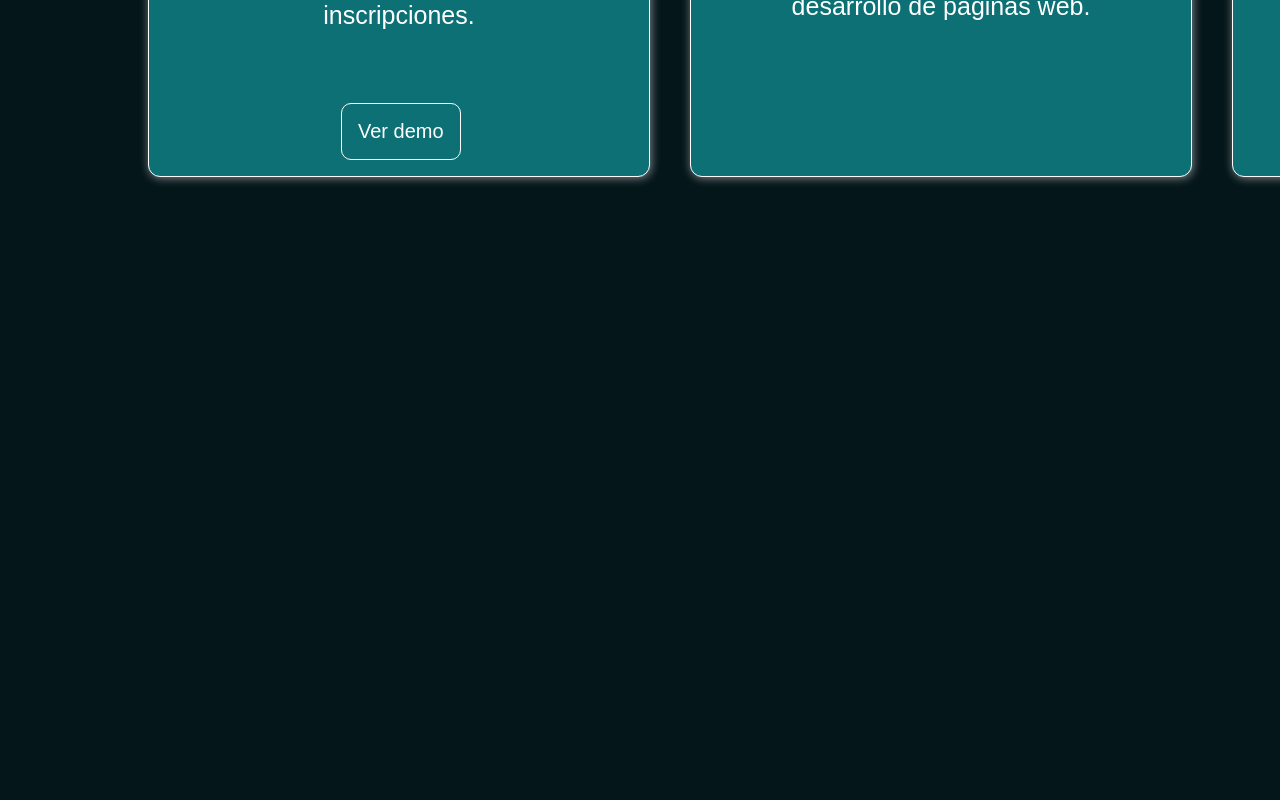
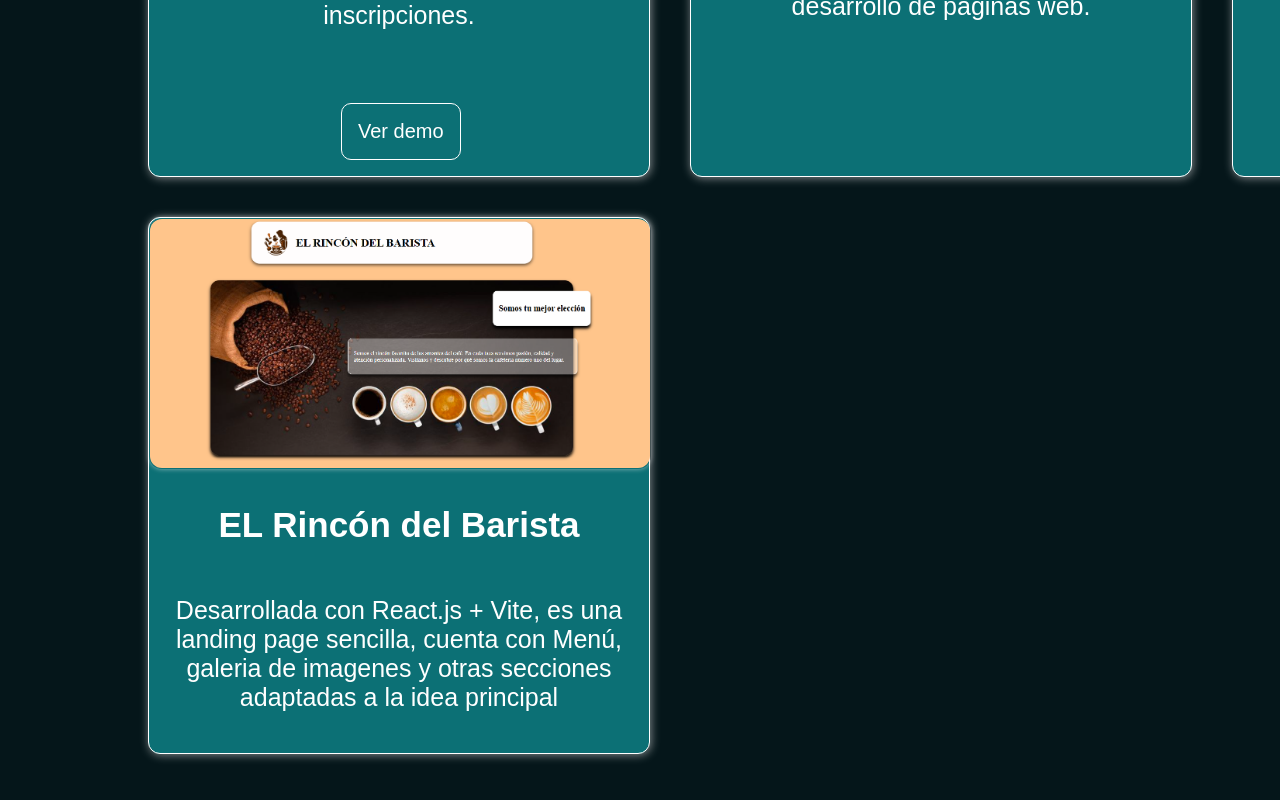
Before and after one commit to CesarMMC11/Portfolio-web, a React (Vite) app: page /proyectos in a window 1280 px wide. Shown: the part 847-1647 px from the top of the page. Before the commit the page ends 1172 px from the top, so only its background shows below. Built offline with nearby package versions, Linux system fonts and the light colour scheme.

Commit message:
actualizacion de proyectos

```diff
--- a/src/components/proyectos.jsx
+++ b/src/components/proyectos.jsx
@@ -34,6 +34,15 @@ return (
         que se encuentra en crecimiento.</p>
     </div>
 
+    <div className='project-card'>
+        <img src="/image/landing.png" alt="imagen" />
+        <h3>EL Rincón del Barista</h3>
+        <p>Desarrollada con React.js + Vite, es una landing page
+            sencilla, cuenta con Menú, galeria de imagenes y otras
+            secciones adaptadas a la idea principal</p>
+    </div>
+
+
     </div>
 </div>
 );
```
Also changed, not shown: public/image/landing.png (added).
